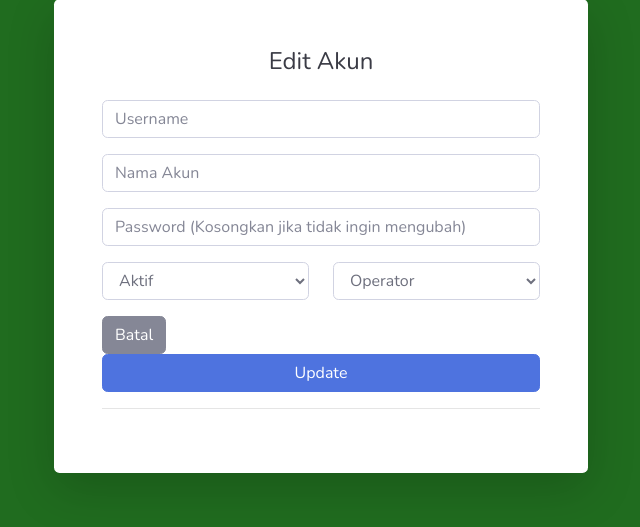
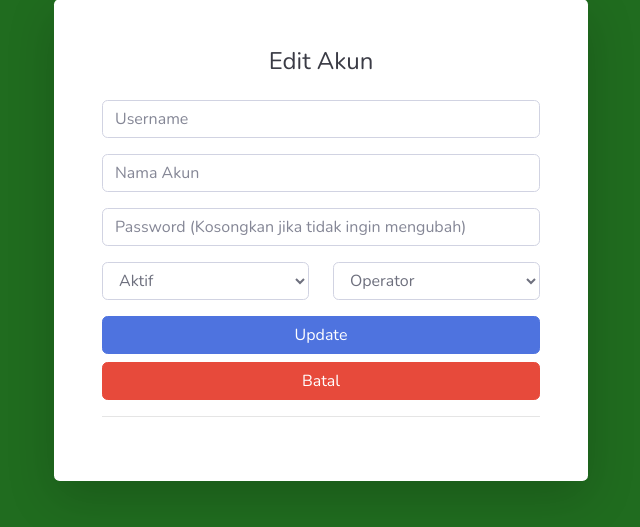
Before and after one commit to BBT-group/AplikasiGudangOlean7.4, a CodeIgniter 4 app: template app/Views/v_user_edit.php in a window 1280 px wide. Shown: the part 49-576 px from the top of the page, without its empty margins (319-959 px from the left). Run offline with PHP 8.4 and a stand-in for CodeIgniter, Linux system fonts and the light colour scheme; the template is opened without the code that fills it, so the values that code supplies are empty; some libraries are stand-ins or nearby versions.

Commit message:
no message

```diff
--- a/app/Views/v_user_edit.php
+++ b/app/Views/v_user_edit.php
@@ -67,8 +67,8 @@
                                             <input type="text" class="form-control form-control-user" id="role" name="role" value="<?= $user['role'] ?>" hidden>
                                             <input type="text" class="form-control form-control-user" id="status" name="status" value="<?= $user['status'] ?>" hidden>
                                         <?php endif; ?>
-                                        <button type="button" class="btn btn-secondary" onclick="window.history.back();">Batal</button>
                                         <button class="btn btn-primary btn-user btn-block">Update</button>
+                                        <a class="btn btn-danger btn-user btn-block" href="<?php echo base_url('beranda') ?>">Batal</a>
                                     </form>
                                     <hr>
                                 </div>
```
